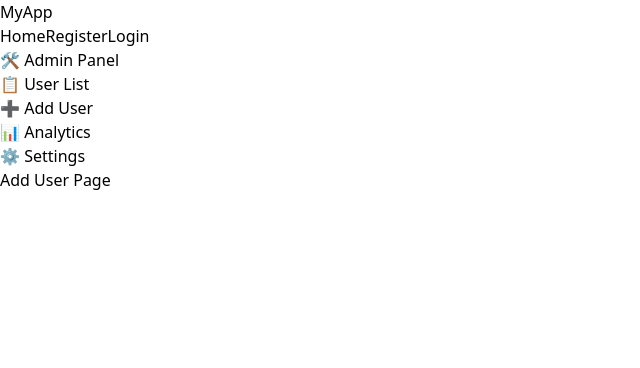
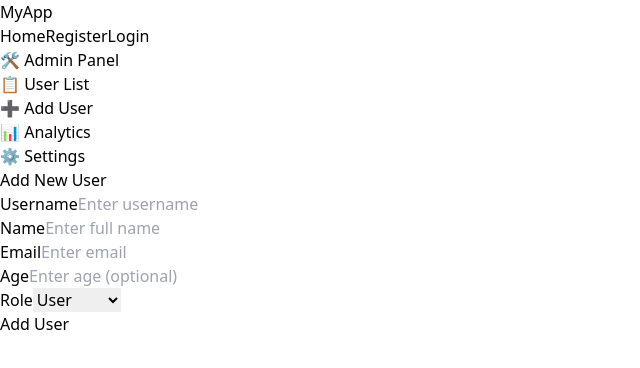
Before and after one commit to HimashGuruge/auto_generated_filed, a React (Vite) app: page /admin/add-user in a window 1280 px wide. Shown: the top 368 px of the page, without its empty margins (0-640 px from the left). Built offline with nearby package versions, Linux system fonts and the light colour scheme.

Commit message:
feat: implement user management features with UserList and AddUser components

```diff
--- a/package.json
+++ b/package.json
@@ -10,6 +10,7 @@
     "preview": "vite preview"
   },
   "dependencies": {
+    "axios": "^1.9.0",
     "lodash": "^4.17.21",
     "react": "^19.1.0",
     "react-dom": "^19.1.0",
--- /dev/null
+++ b/src/components/Adduser.jsx
@@ -0,0 +1,140 @@
+import { useState } from "react";
+import axios from "axios";
+
+function AddUser() {
+  const [formData, setFormData] = useState({
+    username: "",
+    name: "",
+    email: "",
+    age: "",
+    role: "user",  // default role
+  });
+  const [loading, setLoading] = useState(false);
+  const [message, setMessage] = useState(null);
+
+  const handleChange = (e) => {
+    const { name, value } = e.target;
+    setFormData((prev) => ({
+      ...prev,
+      [name]: name === "age" && value !== "" ? Number(value) : value,
+    }));
+  };
+
+  const handleSubmit = async (e) => {
+    e.preventDefault();
+    setLoading(true);
+    setMessage(null);
+
+    try {
+      const response = await axios.post("http://localhost:3000/users", formData);
+      setMessage({ type: "success", text: "User added successfully!" });
+      setFormData({ username: "", name: "", email: "", age: "", role: "user" });
+    } catch (error) {
+      setMessage({
+        type: "error",
+        text: error.response?.data?.error || "Failed to add user.",
+      });
+      console.error(error);
+    } finally {
+      setLoading(false);
+    }
+  };
+
+  return (
+    <div className="max-w-md mx-auto bg-white p-6 rounded shadow mt-8">
+      <h2 className="text-2xl font-bold mb-6 text-gray-800">Add New User</h2>
+
+      {message && (
+        <div
+          className={`mb-4 p-3 rounded ${
+            message.type === "success" ? "bg-green-100 text-green-800" : "bg-red-100 text-red-800"
+          }`}
+        >
+          {message.text}
+        </div>
+      )}
+
+      <form onSubmit={handleSubmit} className="space-y-4">
+        <div>
+          <label className="block mb-1 font-medium text-gray-700">Username</label>
+          <input
+            type="text"
+            name="username"
+            value={formData.username}
+            onChange={handleChange}
+            required
+            className="w-full border border-gray-300 rounded px-3 py-2 focus:outline-none focus:ring-2 focus:ring-blue-500"
+            placeholder="Enter username"
+          />
+        </div>
+
+        <div>
+          <label className="block mb-1 font-medium text-gray-700">Name</label>
+          <input
+            type="text"
+            name="name"
+            value={formData.name}
+            onChange={handleChange}
+            required
+            className="w-full border border-gray-300 rounded px-3 py-2 focus:outline-none focus:ring-2 focus:ring-blue-500"
+            placeholder="Enter full name"
+          />
+        </div>
+
+        <div>
+          <label className="block mb-1 font-medium text-gray-700">Email</label>
+          <input
+            type="email"
+            name="email"
+            value={formData.email}
+            onChange={handleChange}
+            required
+            className="w-full border border-gray-300 rounded px-3 py-2 focus:outline-none focus:ring-2 focus:ring-blue-500"
+            placeholder="Enter email"
+          />
+        </div>
+
+        <div>
+          <label className="block mb-1 font-medium text-gray-700">Age</label>
+          <input
+            type="number"
+            name="age"
+            value={formData.age}
+            onChange={handleChange}
+            min="0"
+            className="w-full border border-gray-300 rounded px-3 py-2 focus:outline-none focus:ring-2 focus:ring-blue-500"
+            placeholder="Enter age (optional)"
+          />
+        </div>
+
+        {/* New Role select input */}
+        <div>
+          <label className="block mb-1 font-medium text-gray-700">Role</label>
+          <select
+            name="role"
+            value={formData.role}
+            onChange={handleChange}
+            required
+            className="w-full border border-gray-300 rounded px-3 py-2 focus:outline-none focus:ring-2 focus:ring-blue-500"
+          >
+            <option value="user">User</option>
+            <option value="admin">Admin</option>
+            <option value="manager">Manager</option>
+          </select>
+        </div>
+
+        <button
+          type="submit"
+          disabled={loading}
+          className={`w-full bg-blue-600 text-white font-semibold py-2 rounded hover:bg-blue-700 transition ${
+            loading ? "opacity-60 cursor-not-allowed" : ""
+          }`}
+        >
+          {loading ? "Adding..." : "Add User"}
+        </button>
+      </form>
+    </div>
+  );
+}
+
+export default AddUser;
--- a/src/components/UserList.jsx
+++ b/src/components/UserList.jsx
@@ -0,0 +1,83 @@
+import { useEffect, useState } from "react";
+import axios from "axios";
+
+function UserTable() {
+  const [users, setUsers] = useState([]);
+  const [loading, setLoading] = useState(true);
+
+  useEffect(() => {
+    async function fetchUsers() {
+      try {
+        const response = await axios.get("http://localhost:3000/users");
+        setUsers(response.data);
+      } catch (error) {
+        console.error("Failed to fetch users:", error);
+      } finally {
+        setLoading(false);
+      }
+    }
+
+    fetchUsers();
+  }, []);
+
+  if (loading) {
+    return (
+      <p className="text-center text-gray-500 mt-10 text-lg font-semibold">
+        Loading users...
+      </p>
+    );
+  }
+
+  return (
+    <div className="overflow-x-auto shadow-lg rounded-lg border border-gray-300 mt-8 mx-auto max-w-6xl">
+      <table className="min-w-full divide-y divide-gray-200">
+        <thead className="bg-blue-600">
+          <tr>
+            {["ID", "Name", "Email", "Role"].map((heading) => (
+              <th
+                key={heading}
+                className="px-6 py-3 text-left text-xs font-medium text-white uppercase tracking-wider"
+              >
+                {heading}
+              </th>
+            ))}
+          </tr>
+        </thead>
+        <tbody className="bg-white divide-y divide-gray-200">
+          {users.length === 0 ? (
+            <tr>
+              <td
+                colSpan="4"
+                className="text-center py-8 text-gray-400 italic font-semibold"
+              >
+                No users found.
+              </td>
+            </tr>
+          ) : (
+            users.map((user, idx) => (
+              <tr
+                key={user.id}
+                className={idx % 2 === 0 ? "bg-gray-50" : "bg-white"}
+              >
+                <td className="px-6 py-4 whitespace-nowrap text-sm font-medium text-gray-900">
+                  {user.id}
+                </td>
+                <td className="px-6 py-4 whitespace-nowrap text-sm text-gray-700">
+                  {user.name}
+                </td>
+                <td className="px-6 py-4 whitespace-nowrap text-sm text-gray-700">
+                  {user.email}
+                </td>
+                <td className="px-6 py-4 whitespace-nowrap text-sm text-gray-700">
+                  {user.role}
+                </td>
+              </tr>
+            ))
+          )}
+        </tbody>
+      </table>
+    </div>
+  );
+}
+
+export default UserTable;
--- a/src/components/adminDashboard.jsx
+++ b/src/components/adminDashboard.jsx
@@ -1,21 +1,9 @@
 import { Link, Routes, Route, Navigate } from "react-router-dom";
+import UserList from "../components/UserList.jsx";
+import AddUser from "../components/Adduser.jsx";
 
-// Dummy components for each dashboard page
-function UserList() {
-  return <div>User List Page</div>;
-}
 
-function AddUser() {
-  return <div>Add User Page</div>;
-}
 
-function Analytics() {
-  return <div>Analytics Page</div>;
-}
-
-function Settings() {
-  return <div>Settings Page</div>;
-}
 
 function DashboardHome() {
   return (
@@ -76,11 +64,12 @@ function AdminDashboard() {
       <main className="flex-1 p-6 bg-gray-100">
         <Routes>
           {/* Redirect from /admin to /admin/home or default */}
-          <Route index element={<DashboardHome />} />
+
           <Route path="users" element={ <UserList/>  } />
-          <Route path="add-user" element={<AddUser />} />
-          <Route path="analytics" element={<Analytics />} />
-          <Route path="settings" element={<Settings />} />
+          <Route path="add-user" element={ <AddUser/>  } />
+
+
+
           {/* Catch-all: Redirect unknown admin routes to dashboard home */}
           <Route path="*" element={<Navigate to="/admin" replace />} />
         </Routes>
```
Also changed, not shown: 1 other file (tests, documents, lock files or other folders).
